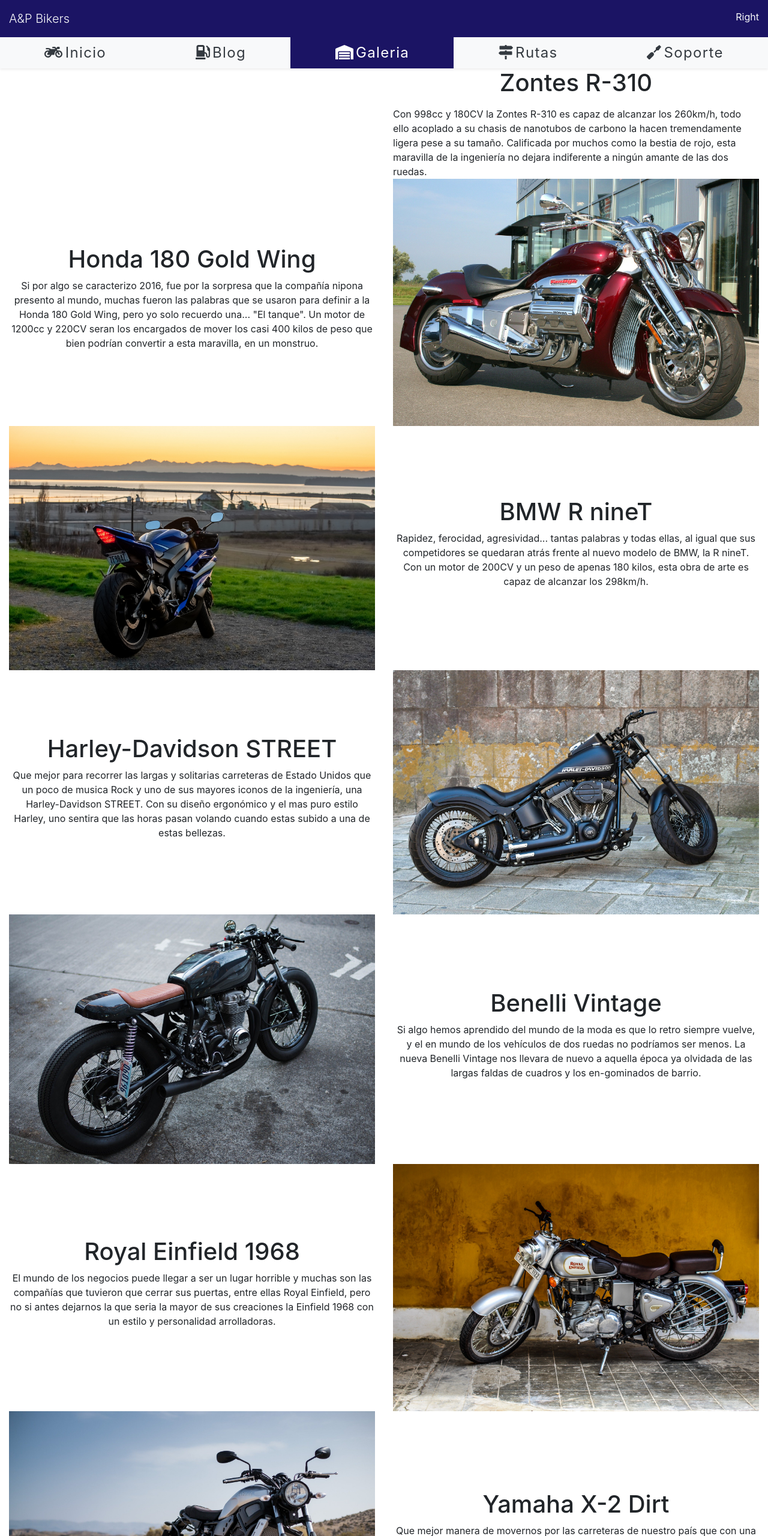
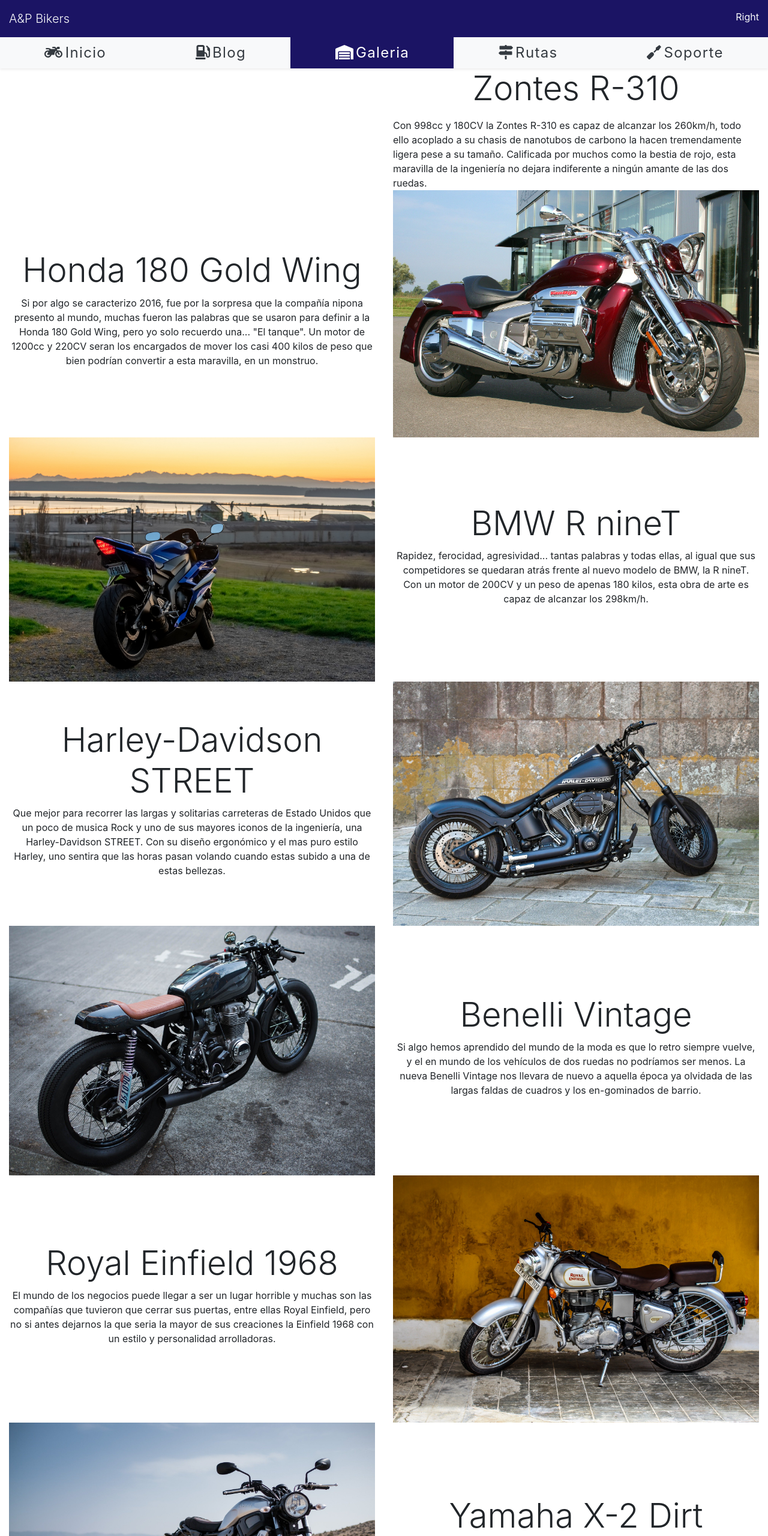
Before and after one commit to pbh97/aypbiker.github.com, a plain HTML site: page galeria.html in a window 1280 px wide. Shown: the top 2560 px of the page at 60% size. Drawn offline with nearby package versions, Linux system fonts and the light colour scheme.

Commit message:
Update galeria.html

```diff
--- a/galeria.html
+++ b/galeria.html
@@ -58,47 +58,47 @@
         <section class="container-fluid">
         	<article class="row">
         		<div class="col-lg order-1 order-lg-1"><img src="FotosMotos/CarreteraRoja.jpg" alt="" class="img-fluid foto-moto"></div>
-        		<div class="col-lg  my-auto order-2 order-lg-2"><h1 class="text-center">Zontes R-310</h1><p class="text-center "></p>Con 998cc y 180CV la Zontes R-310 es capaz de alcanzar los 260km/h, todo ello acoplado a su chasis de nanotubos de carbono la hacen tremendamente ligera pese a su tamaño. Calificada por muchos como la bestia de rojo, esta maravilla de la ingeniería no dejara indiferente a ningún amante de las dos ruedas.</div>
+        		<div class="col-lg  my-auto order-2 order-lg-2"><h1 class="text-center display-4">Zontes R-310</h1><p class="text-center "></p>Con 998cc y 180CV la Zontes R-310 es capaz de alcanzar los 260km/h, todo ello acoplado a su chasis de nanotubos de carbono la hacen tremendamente ligera pese a su tamaño. Calificada por muchos como la bestia de rojo, esta maravilla de la ingeniería no dejara indiferente a ningún amante de las dos ruedas.</div>
         	</article>
         	<article class="row">
-        		<div class="col-lg my-auto order-2 order-lg-1"><h1 class="text-center">Honda 180 Gold Wing</h1><p class="text-center">Si por algo se caracterizo 2016, fue por la sorpresa que la compañía nipona presento al mundo, muchas fueron las palabras que se usaron para definir a la Honda 180 Gold Wing, pero yo solo recuerdo una... "El tanque". Un motor de 1200cc y 220CV seran los encargados de mover los casi 400 kilos de peso que bien podrían convertir a esta maravilla, en un monstruo.</p></div>
+        		<div class="col-lg my-auto order-2 order-lg-1"><h1 class="text-center display-4">Honda 180 Gold Wing</h1><p class="text-center">Si por algo se caracterizo 2016, fue por la sorpresa que la compañía nipona presento al mundo, muchas fueron las palabras que se usaron para definir a la Honda 180 Gold Wing, pero yo solo recuerdo una... "El tanque". Un motor de 1200cc y 220CV seran los encargados de mover los casi 400 kilos de peso que bien podrían convertir a esta maravilla, en un monstruo.</p></div>
         		<div class="col-lg order-1 order-lg-2"><img src="FotosMotos/CarreteraTanke.jpg" alt="" class="img-fluid foto-moto"></div>
         	</article>
         	<article class="row">
         		<div class="col-lg order-1 order-lg-1"><img src="FotosMotos/YamahaAzul.jpg" alt="" class="img-fluid foto-moto"></div>
-        		<div class="col-lg  my-auto order-2 order-lg-2"><h1 class="text-center">BMW R nineT</h1><p class="text-center">Rapidez, ferocidad, agresividad... tantas palabras y todas ellas, al igual que sus competidores se quedaran atrás frente al nuevo modelo de BMW, la R nineT. Con un motor de 200CV y un peso de apenas 180 kilos, esta obra de arte es capaz de alcanzar los 298km/h.</p></div>
+        		<div class="col-lg  my-auto order-2 order-lg-2"><h1 class="text-center display-4">BMW R nineT</h1><p class="text-center ">Rapidez, ferocidad, agresividad... tantas palabras y todas ellas, al igual que sus competidores se quedaran atrás frente al nuevo modelo de BMW, la R nineT. Con un motor de 200CV y un peso de apenas 180 kilos, esta obra de arte es capaz de alcanzar los 298km/h.</p></div>
         	</article>
         	<article class="row">
-        		<div class="col-lg  my-auto order-2 order-lg-1"><h1 class="text-center">Harley-Davidson STREET</h1><p class="text-center ">Que mejor para recorrer las largas y solitarias carreteras de Estado Unidos que un poco de musica Rock y uno de sus mayores iconos de la ingeniería, una Harley-Davidson STREET. Con su diseño ergonómico y el mas puro estilo Harley, uno sentira que las horas pasan volando cuando estas subido a una de estas bellezas.</p></div>
+        		<div class="col-lg  my-auto order-2 order-lg-1"><h1 class="text-center display-4">Harley-Davidson STREET</h1><p class="text-center ">Que mejor para recorrer las largas y solitarias carreteras de Estado Unidos que un poco de musica Rock y uno de sus mayores iconos de la ingeniería, una Harley-Davidson STREET. Con su diseño ergonómico y el mas puro estilo Harley, uno sentira que las horas pasan volando cuando estas subido a una de estas bellezas.</p></div>
         		<div class="col-lg order-1 order-lg-2"><img src="FotosMotos/HarleyDavinsonNegra.jpg" alt="" class="img-fluid foto-moto"></div>
         	</article>
         	<article class="row">
         		<div class="col-lg order-1 order-lg-1"><img src="FotosMotos/VintageNegra.jpg" alt="" class="img-fluid foto-moto"></div>
-        		<div class="col-lg  my-auto order-2 order-lg-2"><h1 class="text-center">Benelli Vintage</h1><p class="text-center ">Si algo hemos aprendido del mundo de la moda es que lo retro siempre vuelve, y el en mundo de los vehículos de dos ruedas no podríamos ser menos. La nueva Benelli Vintage nos llevara de nuevo a aquella época ya olvidada de las largas faldas de cuadros y los en-gominados de barrio.</p></div>
+        		<div class="col-lg  my-auto order-2 order-lg-2"><h1 class="text-center display-4">Benelli Vintage</h1><p class="text-center ">Si algo hemos aprendido del mundo de la moda es que lo retro siempre vuelve, y el en mundo de los vehículos de dos ruedas no podríamos ser menos. La nueva Benelli Vintage nos llevara de nuevo a aquella época ya olvidada de las largas faldas de cuadros y los en-gominados de barrio.</p></div>
         	</article>
         	<article class="row">
-        		<div class="col-lg  my-auto order-2 order-lg-1"><h1 class="text-center">Royal Einfield 1968</h1><p class="text-center">El mundo de los negocios puede llegar a ser un lugar horrible y muchas son las compañías que tuvieron que cerrar sus puertas, entre ellas Royal Einfield, pero no si antes dejarnos la que seria la mayor de sus creaciones la Einfield 1968 con un estilo y personalidad arrolladoras.</p></div>
+        		<div class="col-lg  my-auto order-2 order-lg-1"><h1 class="text-center display-4">Royal Einfield 1968</h1><p class="text-center">El mundo de los negocios puede llegar a ser un lugar horrible y muchas son las compañías que tuvieron que cerrar sus puertas, entre ellas Royal Einfield, pero no si antes dejarnos la que seria la mayor de sus creaciones la Einfield 1968 con un estilo y personalidad arrolladoras.</p></div>
         		<div class="col-lg order-1 order-lg-2"><img src="FotosMotos/RoyalEnfieldGris.jpg" alt="" class="img-fluid foto-moto"></div>
         	</article>
         	<article class="row">
         		<div class="col-lg order-1 order-lg-1"><img src="FotosMotos/YamahaDirt.jpg" alt="" class="img-fluid foto-moto"></div>
-        		<div class="col-lg  my-auto order-2 order-lg-2"><h1 class="text-center">Yamaha X-2 Dirt</h1><p class="text-center ">Que mejor manera de movernos por las carreteras de nuestro país que con una Yamaha X-2 Dirt que con sus 160CV de potencia no veremos el momento de salir de nuestra casa y lanzarnos a la carretera. </p></div>
+        		<div class="col-lg  my-auto order-2 order-lg-2"><h1 class="text-center display-4">Yamaha X-2 Dirt</h1><p class="text-center ">Que mejor manera de movernos por las carreteras de nuestro país que con una Yamaha X-2 Dirt que con sus 160CV de potencia no veremos el momento de salir de nuestra casa y lanzarnos a la carretera. </p></div>
         	</article>
         	<article class="row">
-        		<div class="col-lg  my-auto order-2 order-lg-1"><h1 class="text-center">BMW Motocross 1956</h1><p class="text-center ">Recuerda aquellos maravillosos días en los que la vida era simple, la gente era campechana y llegar a la Luna no era mas que un sueño, la BMW Motocross 1956 lo recuerda. Si es usted coleccionista y amante del Motocross, no podrá olvidar el día en que se hará con esta belleza.</p></div>
+        		<div class="col-lg  my-auto order-2 order-lg-1"><h1 class="text-center display-4">BMW Motocross 1956</h1><p class="text-center ">Recuerda aquellos maravillosos días en los que la vida era simple, la gente era campechana y llegar a la Luna no era mas que un sueño, la BMW Motocross 1956 lo recuerda. Si es usted coleccionista y amante del Motocross, no podrá olvidar el día en que se hará con esta belleza.</p></div>
         		<div class="col-lg order-1 order-lg-2"><img src="FotosMotos/CroosVintage.jpg" alt="" class="img-fluid foto-moto"></div>
         	</article>
         	<article class="row">
         		<div class="col-lg order-1 order-lg-1"><img src="FotosMotos/CroosAzul.jpg" alt="" class="img-fluid foto-moto"></div>
-        		<div class="col-lg  my-auto order-2 order-lg-2"><h1 class="text-center">KTM 350 RTX</h1><p class="text-center ">Que mejor manera de dar el salto a los circuitos que a lomos de una KTM 350 RTX. Con su motor de 4 tiempos y 250cc uno sentira que literalmente vuela sobre la pista, además gracias a su ligero peso y maniobrabilidad el piloto sentira el control que ejerce en todo momento.</p></div>
+        		<div class="col-lg  my-auto order-2 order-lg-2"><h1 class="text-center display-4">KTM 350 RTX</h1><p class="text-center ">Que mejor manera de dar el salto a los circuitos que a lomos de una KTM 350 RTX. Con su motor de 4 tiempos y 250cc uno sentira que literalmente vuela sobre la pista, además gracias a su ligero peso y maniobrabilidad el piloto sentira el control que ejerce en todo momento.</p></div>
         	</article>
         	<article class="row">
-        		<div class="col-lg  my-auto order-2 order-lg-1"><h1 class="text-center">Indian Fenix</h1><p class="text-center ">Si en la historia ha existido algo parecido a la fabula del ave fenix, seguro que se referian a Indian Motorcycle y que mejor manera de anunciar este resurgimiento que con una llameante chooper, la Indian Fenix capaz de reducir a cenizas a todos sus competidores.</p></div>
+        		<div class="col-lg  my-auto order-2 order-lg-1"><h1 class="text-center display-4">Indian Fenix</h1><p class="text-center ">Si en la historia ha existido algo parecido a la fabula del ave fenix, seguro que se referian a Indian Motorcycle y que mejor manera de anunciar este resurgimiento que con una llameante chooper, la Indian Fenix capaz de reducir a cenizas a todos sus competidores.</p></div>
         		<div class="col-lg order-1 order-lg-2"><img src="FotosMotos/ChooperLlamas.jpg" alt="" class="img-fluid foto-moto"></div>
         	</article>
         	<article class="row">
         		<div class="col-lg order-1 order-lg-1"><img src="FotosMotos/FamiliaScooter.jpg" alt="" class="img-fluid foto-moto"></div>
-        		<div class="col-lg  my-auto order-2 order-lg-2"><h1 class="text-center">Vespa Piaggio</h1><p class="text-center ">Que mejor manera de recorrer las calles de las mayores ciudades de Italia, que ir montado en la mas icónica de las motocicletas Scooter, la Vespa Piaggio. Esta versión de 125cc le trasladara a un mundo atemporal donde Vespa existe y siempre existira como un símbolo de sencillez y elegancia.</p></div>
+        		<div class="col-lg  my-auto order-2 order-lg-2"><h1 class="text-center display-4">Vespa Piaggio</h1><p class="text-center ">Que mejor manera de recorrer las calles de las mayores ciudades de Italia, que ir montado en la mas icónica de las motocicletas Scooter, la Vespa Piaggio. Esta versión de 125cc le trasladara a un mundo atemporal donde Vespa existe y siempre existira como un símbolo de sencillez y elegancia.</p></div>
         	</article>
         </section>
 
```
